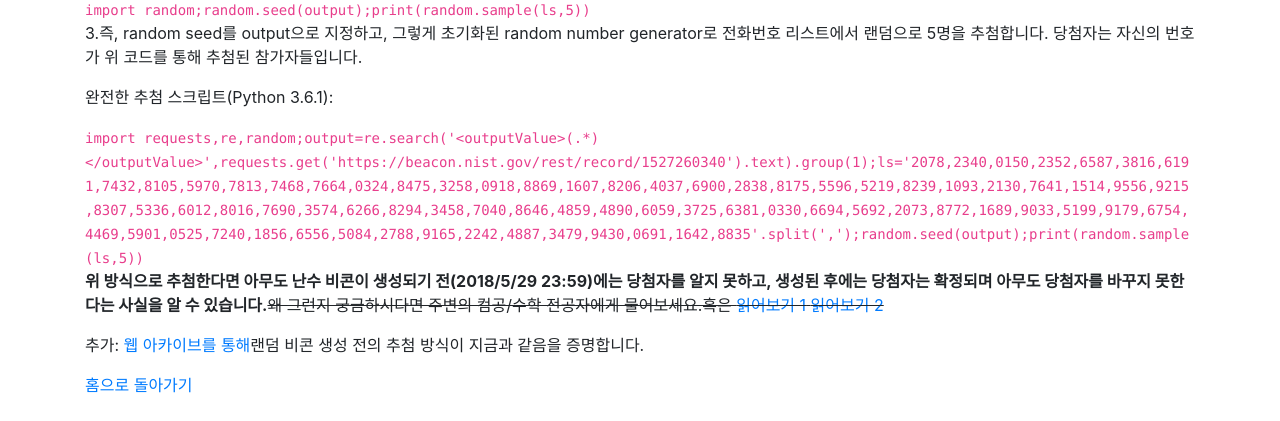
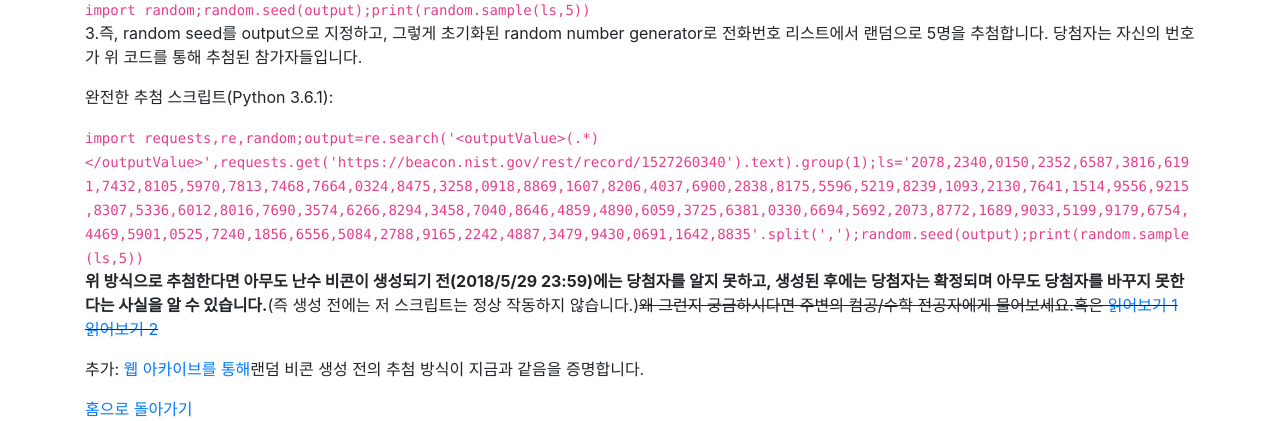
Before and after one commit to dlwocks31/sciwriting, a Django app: page /lotto in a window 1280 px wide. Shown: the part 415-836 px from the top of the page. Before the commit the page ends 808 px from the top, so only its background shows below. Run offline with Django 3.2, Linux system fonts and the light colour scheme; some libraries are stand-ins or nearby versions.

Commit message:
clarify+log

```diff
--- a/experiment/templates/experiment/lotto.html
+++ b/experiment/templates/experiment/lotto.html
@@ -18,7 +18,7 @@
 		<p>3.즉, random seed를 output으로 지정하고, 그렇게 초기화된 random number generator로 전화번호 리스트에서 랜덤으로 5명을 추첨합니다. 당첨자는 자신의 번호가 위 코드를 통해 추첨된 참가자들입니다.</p>
 		<p>완전한 추첨 스크립트(Python 3.6.1):</p>
 		<code>import requests,re,random;output=re.search('&lt;outputValue&gt;(.*)&lt;/outputValue&gt;',requests.get('https://beacon.nist.gov/rest/record/1527260340').text).group(1);ls='2078,2340,0150,2352,6587,3816,6191,7432,8105,5970,7813,7468,7664,0324,8475,3258,0918,8869,1607,8206,4037,6900,2838,8175,5596,5219,8239,1093,2130,7641,1514,9556,9215,8307,5336,6012,8016,7690,3574,6266,8294,3458,7040,8646,4859,4890,6059,3725,6381,0330,6694,5692,2073,8772,1689,9033,5199,9179,6754,4469,5901,0525,7240,1856,6556,5084,2788,9165,2242,4887,3479,9430,0691,1642,8835'.split(',');random.seed(output);print(random.sample(ls,5))</code>
-		<p><b>위 방식으로 추첨한다면 아무도 난수 비콘이 생성되기 전(2018/5/29 23:59)에는 당첨자를 알지 못하고, 생성된 후에는 당첨자는 확정되며 아무도 당첨자를 바꾸지 못한다는 사실을 알 수 있습니다.</b><del>왜 그런지 궁금하시다면 주변의 컴공/수학 전공자에게 물어보세요.혹은 <a href="http://www.yonhapnews.co.kr/bulletin/2018/04/11/0200000000AKR20180411173900017.HTML?input=1195m">읽어보기 1</a> <a href="https://stackoverflow.com/questions/22639587/random-seed-what-does-it-do">읽어보기 2</a></del></p>
+		<p><b>위 방식으로 추첨한다면 아무도 난수 비콘이 생성되기 전(2018/5/29 23:59)에는 당첨자를 알지 못하고, 생성된 후에는 당첨자는 확정되며 아무도 당첨자를 바꾸지 못한다는 사실을 알 수 있습니다.</b>(즉 생성 전에는 저 스크립트는 정상 작동하지 않습니다.)<del>왜 그런지 궁금하시다면 주변의 컴공/수학 전공자에게 물어보세요.혹은 <a href="http://www.yonhapnews.co.kr/bulletin/2018/04/11/0200000000AKR20180411173900017.HTML?input=1195m">읽어보기 1</a> <a href="https://stackoverflow.com/questions/22639587/random-seed-what-does-it-do">읽어보기 2</a></del></p>
 		<p>추가: <a href="https://web.archive.org/web/20180528121329/http://dlwocks31.pythonanywhere.com/lotto">웹 아카이브를 통해</a>랜덤 비콘 생성 전의 추첨 방식이 지금과 같음을 증명합니다.</p>
 		<a class="text-center" href="{% url 'index' %}">홈으로 돌아가기</a>
 	</div>
--- a/experiment/views.py
+++ b/experiment/views.py
@@ -82,4 +82,5 @@ def end(request):
     return render(request, 'experiment/end.html')
 
 def lotto(request):
+    print('lotto loaded. uid is %d', request.session.get('uid') or -1)
     return render(request, 'experiment/lotto.html')
```
